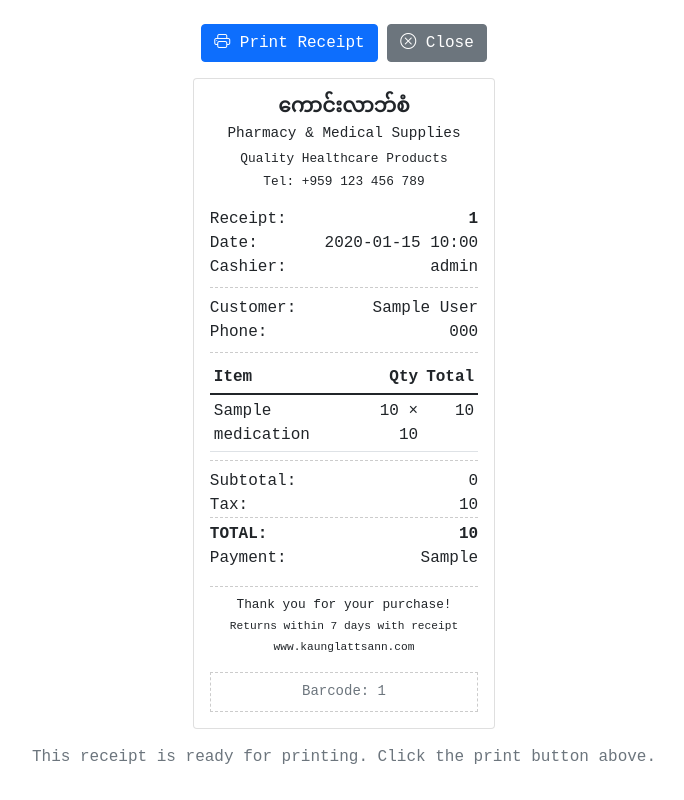
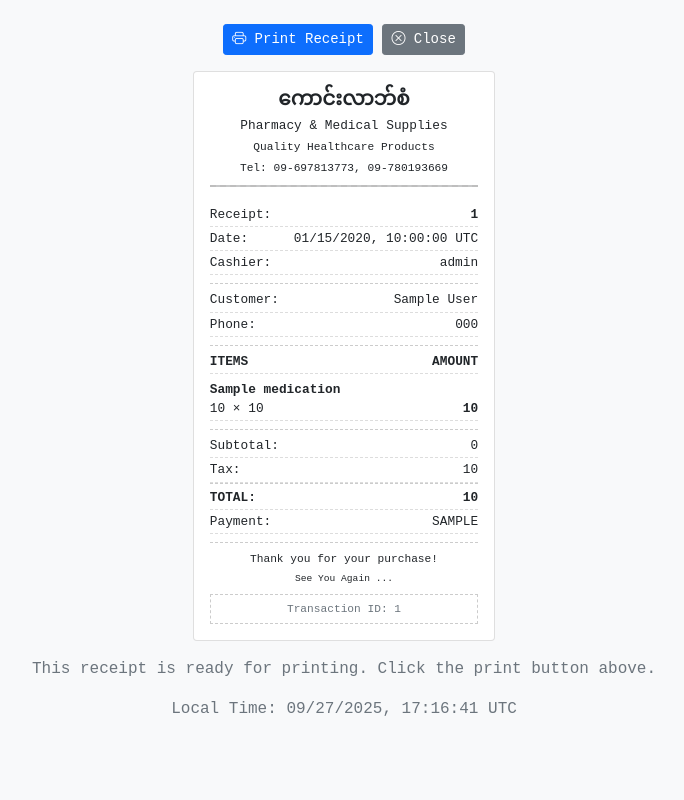
Before and after one commit to JohnFrp/PSS, a Flask app: page /receipt/print/1 in a window 1280 px wide. Shown: the whole page, without its empty margins (296-980 px from the left). Run offline with Flask 3, Linux system fonts and the light colour scheme; a user stored in the database is signed in; tables that the repository leaves empty hold one stand-in row (values such as "Sample post").

Commit message:
Update print_receipt.html

```diff
--- a/app/templates/sales/print_receipt.html
+++ b/app/templates/sales/print_receipt.html
@@ -6,6 +6,7 @@
     <title>Receipt - {{ sale.transaction_id }}</title>
     <link href="https://cdn.jsdelivr.net/npm/bootstrap@5.1.3/dist/css/bootstrap.min.css" rel="stylesheet">
     <link rel="stylesheet" href="https://cdn.jsdelivr.net/npm/bootstrap-icons@1.8.1/font/bootstrap-icons.css">
+    <link rel="icon" type="image/x-icon" href="{{ url_for('static', filename='icon.ico') }}">
     <style>
         @media print {
             body { margin: 0; padding: 0; }
@@ -13,13 +14,26 @@
             .container { max-width: 100% !important; padding: 0 !important; }
             .card { border: none !important; box-shadow: none !important; }
             .btn { display: none !important; }
+            .receipt { width: 80mm !important; margin: 0 auto !important; }
         }
-        body { font-family: 'Courier New', monospace; }
-        .receipt { width: 80mm; margin: 0 auto; }
+        body {
+            font-family: 'Courier New', monospace;
+            background-color: #f8f9fa;
+        }
+        .receipt {
+            width: 80mm;
+            margin: 0 auto;
+            background: white;
+        }
         .text-center { text-align: center; }
         .text-end { text-align: right; }
-        .table-sm th, .table-sm td { padding: 0.25rem; }
+        .table-sm th, .table-sm td { padding: 0.25rem; font-size: 0.8rem; }
         .border-top { border-top: 1px dashed #ccc !important; }
+        .receipt-line {
+            border-bottom: 1px dashed #ddd;
+            padding: 2px 0;
+            font-size: 0.8rem;
+        }
     </style>
 </head>
 <body>
@@ -28,36 +42,37 @@
             <div class="col-12">
                 <!-- Print Controls -->
                 <div class="text-center mb-3 no-print">
-                    <button onclick="window.print()" class="btn btn-primary">
+                    <button onclick="printReceipt()" class="btn btn-primary btn-sm">
                         <i class="bi bi-printer"></i> Print Receipt
                     </button>
-                    <button onclick="window.close()" class="btn btn-secondary">
+                    <button onclick="closeWindow()" class="btn btn-secondary btn-sm">
                         <i class="bi bi-x-circle"></i> Close
                     </button>
                 </div>
 
                 <!-- Receipt Content -->
                 <div class="card receipt">
-                    <div class="card-body">
+                    <div class="card-body p-3">
                         <!-- Header -->
                         <div class="text-center mb-3">
                             <h5 class="mb-1"><strong>ကောင်းလာဘ်စံ</strong></h5>
-                            <p class="mb-1" style="font-size: 0.9rem;">Pharmacy & Medical Supplies</p>
-                            <p class="mb-1" style="font-size: 0.8rem;">Quality Healthcare Products</p>
-                            <p class="mb-2" style="font-size: 0.8rem;">Tel: +959 123 456 789</p>
+                            <p class="mb-1" style="font-size: 0.8rem;">Pharmacy & Medical Supplies</p>
+                            <p class="mb-1" style="font-size: 0.7rem;">Quality Healthcare Products</p>
+                            <p class="mb-2" style="font-size: 0.7rem;">Tel: 09-697813773, 09-780193669</p>
+                            <hr style="margin: 0.5rem 0; border-top: 2px dashed #000;">
                         </div>
 
                         <!-- Transaction Info -->
                         <div class="mb-2">
-                            <div class="d-flex justify-content-between">
+                            <div class="receipt-line d-flex justify-content-between">
                                 <span>Receipt:</span>
                                 <span><strong>{{ sale.transaction_id }}</strong></span>
                             </div>
-                            <div class="d-flex justify-content-between">
+                            <div class="receipt-line d-flex justify-content-between">
                                 <span>Date:</span>
-                                <span>{{ sale.sale_date.strftime('%Y-%m-%d %H:%M') }}</span>
+                                <span id="localDate">{{ sale.sale_date.strftime('%Y-%m-%d %H:%M:%S UTC') }}</span>
                             </div>
-                            <div class="d-flex justify-content-between">
+                            <div class="receipt-line d-flex justify-content-between">
                                 <span>Cashier:</span>
                                 <span>{{ sale.user.username }}</span>
                             </div>
@@ -65,13 +80,13 @@
 
                         <!-- Customer Info -->
                         {% if sale.customer %}
-                        <div class="border-top pt-2 mb-2">
-                            <div class="d-flex justify-content-between">
+                        <div class="border-top pt-1 mb-2">
+                            <div class="receipt-line d-flex justify-content-between">
                                 <span>Customer:</span>
                                 <span>{{ sale.customer.name }}</span>
                             </div>
                             {% if sale.customer.phone %}
-                            <div class="d-flex justify-content-between">
+                            <div class="receipt-line d-flex justify-content-between">
                                 <span>Phone:</span>
                                 <span>{{ sale.customer.phone }}</span>
                             </div>
@@ -79,67 +94,73 @@
                         </div>
                         {% endif %}
 
-                        <!-- Items -->
-                        <div class="border-top pt-2 mb-2">
-                            <table class="table table-sm mb-2">
-                                <thead>
-                                    <tr>
-                                        <th>Item</th>
-                                        <th class="text-end">Qty</th>
-                                        <th class="text-end">Total</th>
-                                    </tr>
-                                </thead>
-                                <tbody>
-                                    {% for item in sale.items %}
-                                    <tr>
-                                        <td>{{ item.medication.name }}</td>
-                                        <td class="text-end">{{ item.quantity }} × {{ '{:,}'.format(item.unit_price)|int }}</td>
-                                        <td class="text-end">{{ '{:,}'.format(item.total_price)|int }}</td>
-                                    </tr>
-                                    {% endfor %}
-                                </tbody>
-                            </table>
+                        <!-- Items Header -->
+                        <div class="border-top pt-1 mb-1">
+                            <div class="receipt-line d-flex justify-content-between fw-bold">
+                                <span>ITEMS</span>
+                                <span>AMOUNT</span>
+                            </div>
+                        </div>
+
+                        <!-- Items List -->
+                        <div class="mb-2">
+                            {% for item in sale.items %}
+                            <div class="receipt-line">
+                                <div class="fw-bold">{{ item.medication.name }}</div>
+                                <div class="d-flex justify-content-between">
+                                    <span>{{ item.quantity }} × {{ "{:,.0f}".format(item.unit_price) }}</span>
+                                    <span class="fw-bold">{{ "{:,.0f}".format(item.total_price) }}</span>
+                                </div>
+                            </div>
+                            {% endfor %}
                         </div>
 
                         <!-- Totals -->
-                        <div class="border-top pt-2">
-                            <div class="d-flex justify-content-between">
+                        <div class="border-top pt-1">
+                            {% set subtotal = sale.total_amount + (sale.discount_amount or 0) - (sale.tax_amount or 0) %}
+
+                            <div class="receipt-line d-flex justify-content-between">
                                 <span>Subtotal:</span>
-                                <span>{{ '{:,}'.format(sale.total_amount + sale.discount_amount - sale.tax_amount)|int }}</span>
+                                <span>{{ "{:,.0f}".format(subtotal) }}</span>
                             </div>
-                            {% if sale.tax_amount > 0 %}
-                            <div class="d-flex justify-content-between">
+
+                            {% if sale.tax_amount and sale.tax_amount > 0 %}
+                            <div class="receipt-line d-flex justify-content-between">
                                 <span>Tax:</span>
-                                <span>{{ '{:,}'.format(sale.tax_amount)|int }}</span>
+                                <span>{{ "{:,.0f}".format(sale.tax_amount) }}</span>
                             </div>
                             {% endif %}
-                            {% if sale.discount_amount > 0 %}
-                            <div class="d-flex justify-content-between text-success">
+
+                            {% if sale.discount_amount and sale.discount_amount > 0 %}
+                            <div class="receipt-line d-flex justify-content-between text-success">
                                 <span>Discount:</span>
-                                <span>-{{ '{:,}'.format(sale.discount_amount)|int }}</span>
+                                <span>-{{ "{:,.0f}".format(sale.discount_amount) }}</span>
                             </div>
                             {% endif %}
-                            <div class="d-flex justify-content-between border-top pt-1">
-                                <strong>TOTAL:</strong>
-                                <strong>{{ '{:,}'.format(sale.total_amount)|int }}</strong>
+
+                            <div class="receipt-line d-flex justify-content-between border-top pt-1 fw-bold">
+                                <span>TOTAL:</span>
+                                <span>{{ "{:,.0f}".format(sale.total_amount) }}</span>
                             </div>
-                            <div class="d-flex justify-content-between">
+
+                            <div class="receipt-line d-flex justify-content-between">
                                 <span>Payment:</span>
-                                <span>{{ sale.payment_method|title }}</span>
+                                <span class="text-uppercase">{{ sale.payment_method }}</span>
                             </div>
                         </div>
 
                         <!-- Footer -->
-                        <div class="border-top pt-2 text-center mt-3">
-                            <p class="mb-1" style="font-size: 0.8rem;">Thank you for your purchase!</p>
-                            <p class="mb-1" style="font-size: 0.7rem;">Returns within 7 days with receipt</p>
-                            <p class="mb-0" style="font-size: 0.7rem;">www.kaunglattsann.com</p>
+                        <div class="border-top pt-2 text-center mt-2">
+                            <p class="mb-1" style="font-size: 0.7rem;">Thank you for your purchase!</p>
+                            <p class="mb-1" style="font-size: 0.6rem;">
+                                See You Again ...
+                            </p>
                         </div>
 
                         <!-- Barcode Space -->
-                        <div class="text-center mt-3">
-                            <div style="height: 40px; border: 1px dashed #ccc; display: flex; align-items: center; justify-content: center;">
-                                <small class="text-muted">Barcode: {{ sale.transaction_id }}</small>
+                        <div class="text-center mt-2">
+                            <div style="height: 30px; border: 1px dashed #ccc; display: flex; align-items: center; justify-content: center; font-size: 0.7rem;">
+                                <span class="text-muted">Transaction ID: {{ sale.transaction_id }}</span>
                             </div>
                         </div>
                     </div>
@@ -148,23 +169,114 @@
                 <!-- Print Message -->
                 <div class="text-center mt-3 no-print">
                     <p class="text-muted">This receipt is ready for printing. Click the print button above.</p>
+                    <p class="text-muted">Local Time: <span id="currentLocalTime"></span></p>
                 </div>
             </div>
         </div>
     </div>
 
     <script>
-        // Auto-print when page loads
-        window.onload = function() {
-            window.print();
-        };
+        // Function to convert UTC to local time
+        function convertToLocalTime(utcDateString) {
+            try {
+                const utcDate = new Date(utcDateString);
+                if (isNaN(utcDate.getTime())) {
+                    console.error('Invalid date format:', utcDateString);
+                    return utcDateString; // Return original if invalid
+                }
 
-        // Close window after print
-        window.onafterprint = function() {
-            setTimeout(function() {
-                window.close();
-            }, 1000);
-        };
+                const options = {
+                    year: 'numeric',
+                    month: '2-digit',
+                    day: '2-digit',
+                    hour: '2-digit',
+                    minute: '2-digit',
+                    second: '2-digit',
+                    hour12: false,
+                    timeZoneName: 'short'
+                };
+
+                return utcDate.toLocaleString('en-US', options);
+            } catch (error) {
+                console.error('Error converting time:', error);
+                return utcDateString;
+            }
+        }
+
+        // Function to get current local time
+        function getCurrentLocalTime() {
+            const now = new Date();
+            const options = {
+                year: 'numeric',
+                month: '2-digit',
+                day: '2-digit',
+                hour: '2-digit',
+                minute: '2-digit',
+                second: '2-digit',
+                hour12: false,
+                timeZoneName: 'short'
+            };
+            return now.toLocaleString('en-US', options);
+        }
+
+        // Convert date on page load
+        document.addEventListener('DOMContentLoaded', function() {
+            const utcDateElement = document.getElementById('localDate');
+            if (utcDateElement) {
+                const utcDateString = utcDateElement.textContent;
+                const localDateString = convertToLocalTime(utcDateString);
+                utcDateElement.textContent = localDateString;
+            }
+
+            // Display current local time
+            const currentTimeElement = document.getElementById('currentLocalTime');
+            if (currentTimeElement) {
+                currentTimeElement.textContent = getCurrentLocalTime();
+
+                // Update current time every second
+                setInterval(function() {
+                    currentTimeElement.textContent = getCurrentLocalTime();
+                }, 1000);
+            }
+        });
+
+        // Manual print function
+        function printReceipt() {
+            // Ensure time is converted before printing
+            const utcDateElement = document.getElementById('localDate');
+            if (utcDateElement && !utcDateElement.textContent.includes('UTC')) {
+                // Time already converted, proceed to print
+                window.print();
+            } else {
+                // Convert time first, then print
+                if (utcDateElement) {
+                    const utcDateString = utcDateElement.textContent;
+                    const localDateString = convertToLocalTime(utcDateString);
+                    utcDateElement.textContent = localDateString;
+                }
+                setTimeout(() => window.print(), 100);
+            }
+        }
+
+        // Manual close function
+        function closeWindow() {
+            window.close();
+        }
+
+        // Optional: Auto-convert and display time zone info
+        function displayTimeZoneInfo() {
+            const timeZone = Intl.DateTimeFormat().resolvedOptions().timeZone;
+            const offset = new Date().getTimezoneOffset();
+            const offsetHours = Math.abs(Math.floor(offset / 60));
+            const offsetMinutes = Math.abs(offset % 60);
+            const offsetSign = offset <= 0 ? '+' : '-';
+
+            console.log('Local Time Zone:', timeZone);
+            console.log('UTC Offset:', `${offsetSign}${offsetHours.toString().padStart(2, '0')}:${offsetMinutes.toString().padStart(2, '0')}`);
+        }
+
+        // Display time zone info on load
+        document.addEventListener('DOMContentLoaded', displayTimeZoneInfo);
     </script>
 </body>
 </html>
```
